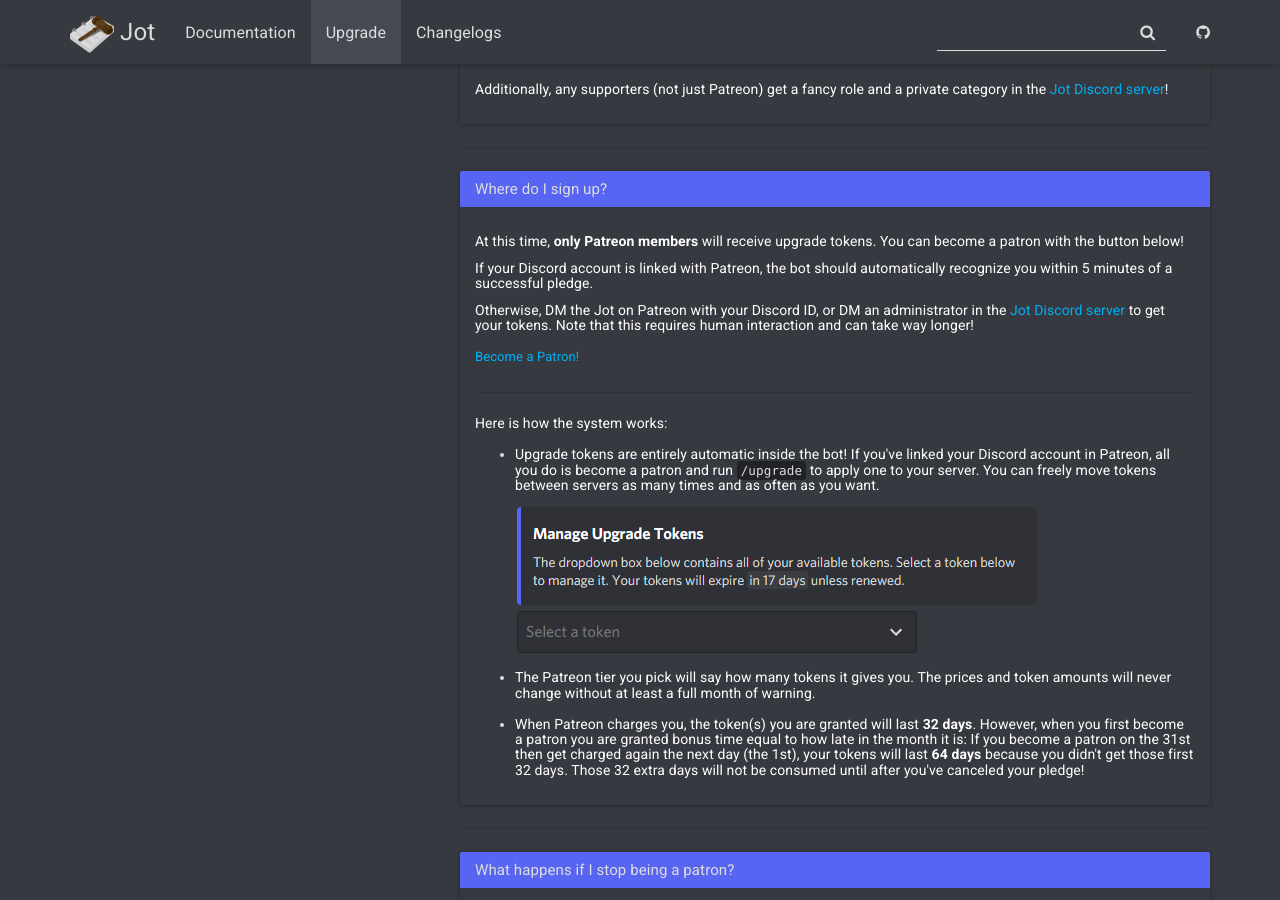
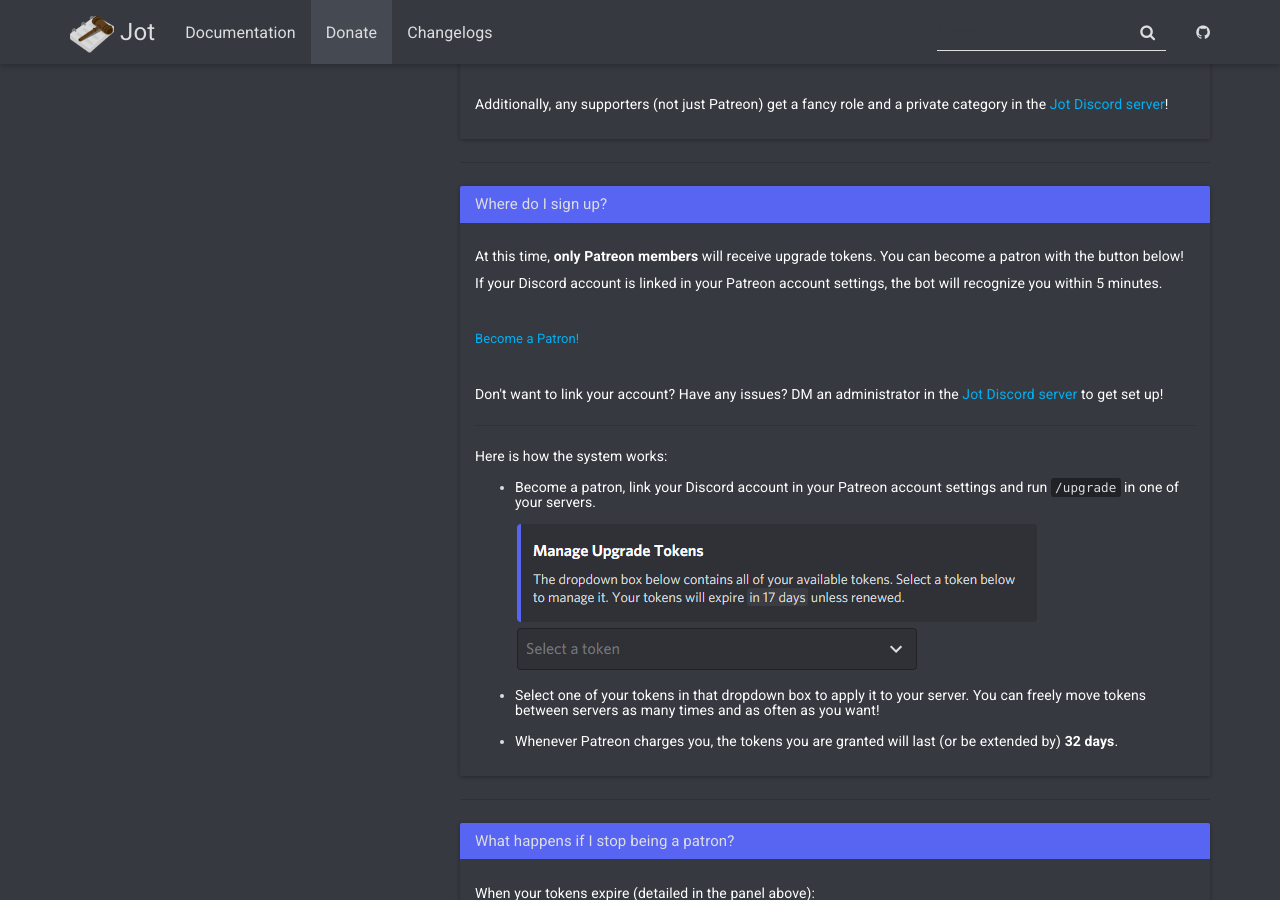
Before and after one commit to sawch/Jot, a Jekyll site: the page built from upgrade.html, in a window 1280 px wide and 900 px high, scrolled down 871 px. Built offline with Jekyll 4.4.1, drawn with Linux system fonts in a browser that asks for light colours; comment, search, counter and statistics services are not loaded; some of the changed text lies outside the part shown.

Commit message:
Update upgrade page

```diff
--- a/_includes/topnav.html
+++ b/_includes/topnav.html
@@ -14,7 +14,7 @@
         <div id="navbar" class="collapse navbar-collapse">
             <ul class="nav navbar-nav">
                 <li {% if page.sectionid=='docs' %} class="active" {% endif %}><a href="{{ "/docs/home/" | relative_url }}">Documentation</a></li>
-                <li {% if page.sectionid=='upgrade' %} class="active" {% endif %}><a href="{{ "/upgrade/" | relative_url }}">Upgrade</a></li>
+                <li {% if page.sectionid=='upgrade' %} class="active" {% endif %}><a href="{{ "/upgrade/" | relative_url }}">Donate</a></li>
                 <li {% if page.sectionid=='blog' %} class="active" {% endif %}><a href="{{ site.posts.first.url | relative_url }}">Changelogs</a></li>
             </ul>
             <div class="navbar-right">
--- a/upgrade.html
+++ b/upgrade.html
@@ -11,18 +11,23 @@
       <img src="/jot/assets/img/logo_heart.png" class="img-responsive" alt="Logo with heart">
     </div>
     <div class="col-md-8">
-      <h2>Upgrade</h2>
+      <h2>Donate</h2>
       <div id="markdown-content-container">
-        <div class="supportwidgetrow">
-        <h6>
-          Hey there! If you like the bot and want to show support with a small donation, you can!<br /><br />
-          Or, if you're interested in some upgraded features, those exist too!<br />
-        </h6>
-          <div class="inlinekofiwidget">
+        <div>
+          <h6>
+            Hey there! If you like the bot and want to show support with a small donation, you can!<br /><br />
+          </h6>
+          <div>
             <script type='text/javascript' src='https://storage.ko-fi.com/cdn/widget/Widget_2.js'></script>
             <script type='text/javascript'>kofiwidget2.init('Send a tip on Ko-fi', '#ed4245', 'V7V451ATO'); kofiwidget2.draw();</script>
           </div>
-          </div>
+        </div>
+        <div>
+          <h6>
+            <br/>
+            Or, if you're interested in upgraded features, those exist too! Read on below.
+          </h6>
+        </div>
         <hr />
         <div class="panel panel-primary">
           <div class="panel-heading">
@@ -45,7 +50,7 @@
                 <h6><span style="color:#fee75c;">&#42;</span> Only a single server needs to be upgraded, you can link 4 servers together with 1 upgrade token</h6>
               </li>
             </ul>
-            <br/>
+            <br />
             <h6>Additionally, any supporters (not just Patreon) get a fancy role and a private category in the <a href="{{ site.server_invite }}" target="_blank">Jot Discord server</a>!</h6>
           </div>
         </div>
@@ -56,24 +61,25 @@
           </div>
           <div class="panel-body">
             <h6>At this time, <strong>only Patreon members</strong> will receive upgrade tokens. You can become a patron with the button below!</h6>
-            <h6>If your Discord account is linked with Patreon, the bot should automatically recognize you within 5 minutes of a successful pledge.</h6>
-            <h6>Otherwise, DM the Jot on Patreon with your Discord ID, or DM an administrator in the <a href="{{ site.server_invite }}" target="_blank">Jot Discord server</a> to get your tokens. Note that this requires human interaction and can take way longer!</h6>
+            <h6>If your Discord account is linked in your Patreon account settings, the bot will recognize you within 5 minutes.</h6>
+            <br/>
             <div class="supportwidget">
               <a href="https://www.patreon.com/bePatron?u=55610436" data-patreon-widget-type="become-patron-button">Become a Patron!</a>
               <script async src="https://c6.patreon.com/becomePatronButton.bundle.js"></script>
             </div>
+            <br/>
+            <h6>Don't want to link your account? Have any issues? DM an administrator in the <a href="{{ site.server_invite }}" target="_blank">Jot Discord server</a> to get set up!</h6>
             <hr />
             <h6>Here is how the system works:</h6>
             <ul>
               <li>
-                <h6>Upgrade tokens are entirely automatic inside the bot! If you've linked your Discord account in Patreon, all you do is become a patron and run <code>/upgrade</code> to apply one to your server. You can freely move tokens between servers as many times and as often as you want.</h6>
+                <h6>Become a patron, link your Discord account in your Patreon account settings and run <code>/upgrade</code> in one of your servers.</h6>
                 <a><img src="/jot/assets/img/examples/managetokens.png" class="img-responsive" alt="Manage tokens"></a>
               </li>
-              <li><h6>The Patreon tier you pick will say how many tokens it gives you. The prices and token amounts will never change without at least a full month of warning.</h6></li>
+              <li><h6>Select one of your tokens in that dropdown box to apply it to your server. You can freely move tokens between servers as many times and as often as you want!</h6></li>
               <li>
                 <h6>
-                  When Patreon charges you, the token(s) you are granted will last <strong>32 days</strong>. However, when you first become a patron you are granted bonus time equal to how late in the month it is:
-                  If you become a patron on the 31st then get charged again the next day (the 1st), your tokens will last <strong>64 days</strong> because you didn't get those first 32 days. Those 32 extra days will not be consumed until after you've canceled your pledge!
+                  Whenever Patreon charges you, the tokens you are granted will last (or be extended by) <strong>32 days</strong>.
                 </h6>
               </li>
             </ul>
```
